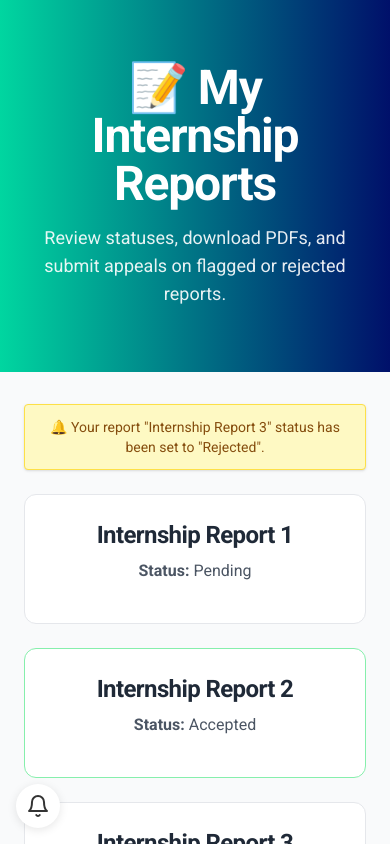
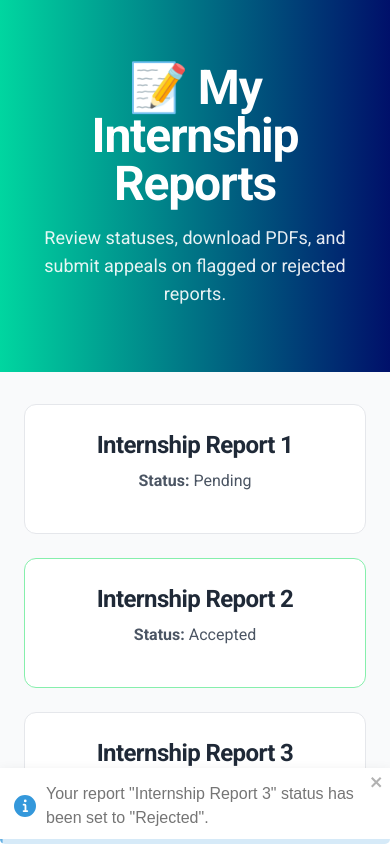
Before and after one commit to CSEN603-2025/Ghost-in-the-Machine, a React (Create React App) app: page /student/reports in a window 390 px wide. Shown: the top 844 px of the page. Built offline with nearby package versions, Linux system fonts and the light colour scheme; a web font is replaced by a local one.

Commit message:
notification and layout adjustment, makes requirements more obvious

```diff
--- a/src/contexts/NotificationContext.jsx
+++ b/src/contexts/NotificationContext.jsx
@@ -19,7 +19,14 @@ export const NotificationProvider = ({ children }) => {
 
   const addNotification = (message, type = 'info') => {
     const id = Date.now();
-    setNotifications(prev => [...prev, { id, message, type, read: false }]);
+    // Check if a notification with the same message already exists
+    setNotifications(prev => {
+      const existingNotification = prev.find(n => n.message === message);
+      if (existingNotification) {
+        return prev; // Don't add if already exists
+      }
+      return [...prev, { id, message, type, read: false }];
+    });
   };
 
   const markAsRead = (id) => {
--- a/src/pages/CompanyDashboard.jsx
+++ b/src/pages/CompanyDashboard.jsx
@@ -134,7 +134,7 @@ const CompanyDashboard = () => {
           initial={{ opacity: 0 }}
           animate={{ opacity: 1 }}
           transition={{ staggerChildren: 0.1 }}
-          className="grid grid-cols-1 md:grid-cols-2 lg:grid-cols-3 gap-6"
+          className="grid grid-cols-1 md:grid-cols-2 lg:grid-cols-6 gap-6" // Changed lg:grid-cols-3 to lg:grid-cols-6
         >
           {cards.map((card, index) => (
             <motion.div
@@ -146,7 +146,8 @@ const CompanyDashboard = () => {
                 boxShadow: "0 10px 25px -5px rgba(0, 0, 0, 0.1)"
               }}
               onClick={() => navigate(card.route)}
-              className={`bg-white rounded-xl shadow-md overflow-hidden cursor-pointer transition-all duration-300 h-full flex flex-col border border-gray-100`}
+              // Added conditional col-span for lg screens
+              className={`bg-white rounded-xl shadow-md overflow-hidden cursor-pointer transition-all duration-300 h-full flex flex-col border border-gray-100 ${index < 3 ? 'lg:col-span-2' : 'lg:col-span-3'}`}
             >
               <div className={`h-2 w-full bg-gradient-to-r ${card.color}`}></div>
               <div className="p-6 flex-1 flex flex-col">
--- a/src/pages/EmailClientPage.jsx
+++ b/src/pages/EmailClientPage.jsx
@@ -13,6 +13,7 @@ const EmailClientPage = () => {
     { id: 3, folder: 'Sent', sender: 'You', subject: 'Re: Meeting Reminder', snippet: 'Thanks for the heads up...', time: '9:05 AM', body: 'Thanks for the heads up, John. I will be there.\nCheers,' },
     { id: 4, folder: 'Drafts', sender: 'You', subject: 'Draft: Weekly Report', snippet: 'Summary of this week...', time: 'Yesterday', body: 'Draft content goes here...' },
     { id: 5, folder: 'Spam', sender: 'Spam Bot', subject: 'You won a prize!', snippet: 'Click this link...', time: 'Today', body: 'Congratulations! Click here to claim your prize.' },
+    { id: 6, folder: 'Inbox', sender: 'Internship Notification System', subject: 'New Applicant Notification!', snippet: 'A new applicant has applied for the internship position.', time: '10:00 AM', body: 'Dear Team,\nA new applicant "Ahmed Mohamed" has applied for the internship position. Please review their application.\nBest, Internship Notification System' },
   ];
 
   const [selectedFolder, setSelectedFolder] = useState('Inbox');
--- a/src/pages/ReportsPage.jsx
+++ b/src/pages/ReportsPage.jsx
@@ -1,7 +1,8 @@
 // src/pages/ReportsPage.jsx
-import React, { useState, useEffect } from "react";
+import React, { useState, useEffect, use } from "react";
 import { motion } from "framer-motion";
 import jsPDF from "jspdf";
+import { useToastNotifications } from "../hooks/useToastNotifications";
 
 export default function ReportsPage() {
   const [reports, setReports] = useState([
@@ -12,14 +13,17 @@ export default function ReportsPage() {
   ]);
   const [appealMessages, setAppealMessages] = useState({});
   const [notification, setNotification] = useState(null);
+  const {info} = useToastNotifications();
+  const [notifications, setNotifications] = useState([]);
 
   useEffect(() => {
-    const rpt = reports.find(r => r.status === "Rejected");
-    if (rpt) {
-     setNotification(`🔔 Your report "${rpt.title}" status has been set to "${rpt.status}".`);
-
-      setTimeout(() => setNotification(null), 10000);
-    }
+        const rpt = reports.find(r => r.status === "Rejected");
+        const timer = setTimeout(() => {
+        const msg = `Your report "${rpt.title}" status has been set to "${rpt.status}".`;
+          info(msg);
+          setNotifications(prev => [...prev,{ id: Date.now(), message: msg, date: new Date() }]);
+        }, 100);
+        return () => clearTimeout(timer);
   }, []);
 
   const handleAppealChange = (id, msg) => {
```
